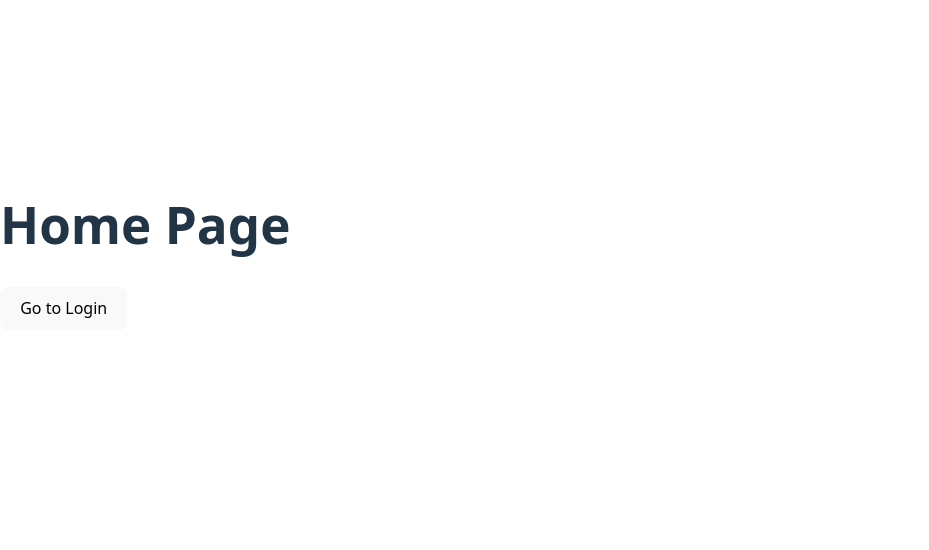
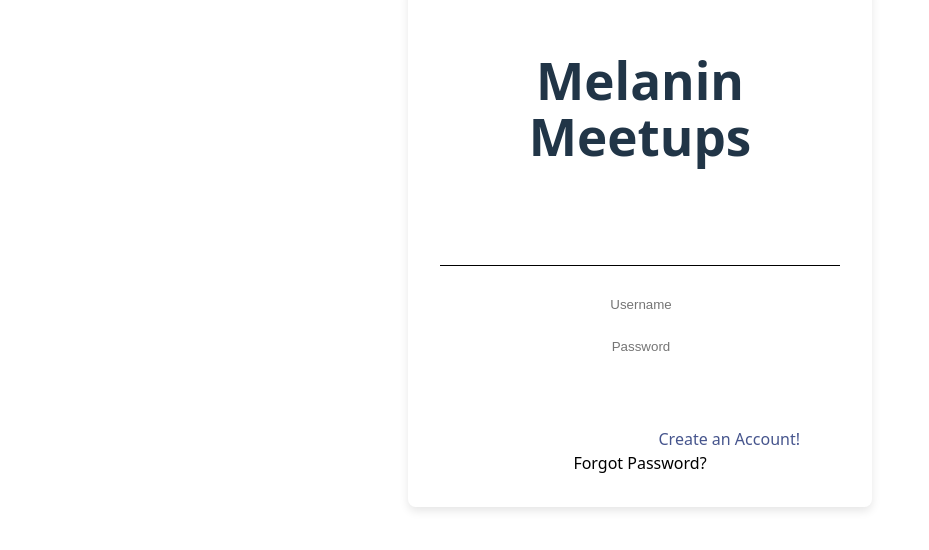
Before and after one commit to aparmahajan/MMU-Frontend, a React (Vite) app: page /login in a window 1280 px wide. Shown: the part 154-704 px from the top of the page, without its empty margins (0-929 px from the left). Built offline with nearby package versions, Linux system fonts and the light colour scheme.

Commit message:
Login Page
created login page that links to signup page. temporarily the forgot password leads to sign up as well

```diff
--- a/src/App.jsx
+++ b/src/App.jsx
@@ -2,16 +2,21 @@ import { useState } from "react";
 import Home from "./pages/Home";
 import About from "./pages/About";
 import Login from "./pages/Login";
-
+import Signup from "./pages/Signup";
+import {BrowserRouter, Routes, Route} from 'react-router-dom';
 function App() {
   const [currentPage, setCurrentPage] = useState("home");
 
   return (
-    <div>
-      {currentPage === "home" && <Home onNavigate={setCurrentPage} />}
-      {currentPage === "about" && <About onNavigate={setCurrentPage} />}
-      {currentPage === "login" && <Login onNavigate={setCurrentPage} />}
-    </div>
+    <BrowserRouter>
+      <Routes>
+        {/* special protected route (protected when logged in) */}
+        <Route path='/' element={<Home/>}></Route>
+        <Route path='/about' element={<About />}></Route>
+        <Route path='/login' element={<Login />}></Route>
+        <Route path='/signup' element={<Signup />}></Route>
+      </Routes>
+    </BrowserRouter>
   );
 }
 
--- a/src/pages/Home.jsx
+++ b/src/pages/Home.jsx
@@ -1,8 +1,14 @@
-function Home({ onNavigate }) {
+import { useNavigate } from "react-router-dom";
+
+function Home(){
+
+  const navigate = useNavigate();
+
+
   return (
     <div>
       <h1>Home Page</h1>
-      <button onClick={() => onNavigate("login")}>Go to Login</button>
+      <button onClick={() => navigate("/login")}>Go to Login</button>
     </div>
   );
 }
--- a/src/pages/Login.jsx
+++ b/src/pages/Login.jsx
@@ -1,10 +1,62 @@
-function Login({ onNavigate }) {
+import { useNavigate } from "react-router-dom";
+import { Link } from "react-router-dom";
+import '../styles/Login.css';
+
+function Login(){
+    const navigate = useNavigate();
     return (
-      <div>
-        <h1>Login Page</h1>
-        <button onClick={() => onNavigate("about")}>Go to About</button>
+      <div className="login-container">
+        <div className="login-box">
+            <h1>Melanin Meetups</h1>
+            <button onClick={() => navigate("/about")}>Go to About</button>
+            <LoginForm/>
+        </div>
       </div>
     );
 }
 
   export default Login;
+
+
+const LoginForm = () => {
+    return (
+        <div className="form-container">
+            <div>
+
+            <div style={{
+                height: "1px", /* Thin bar */
+                backgroundColor: "#000000",
+                margin: "20px auto" /* Centers the bar */
+                }}>
+            </div>
+
+
+                <div>
+                    <input type="text" placeholder="Username" className="input-field" />
+
+
+                </div>
+                <div>
+                    <input type="password" placeholder="Password" className="input-field"/>
+                </div>
+                <div>
+                    <p>
+
+                    </p>
+                </div>
+                <div>
+                    <button type="submit">Login</button>
+                </div>
+                <div>
+                    <span style={{ color: "#FFFFFF" }}>
+                        Don't have an account? <Link to="/signup" > Create an Account! </Link>
+                    </span>
+                </div>
+
+                <div>
+                    <Link to="/signup" style={{ color: "#000000" }}> Forgot Password? </Link>
+                </div>
+            </div>
+        </div>
+    );
+}
--- /dev/null
+++ b/src/pages/Signup.jsx
@@ -0,0 +1,13 @@
+import { useNavigate } from "react-router-dom";
+function Signup(){
+  const navigate = useNavigate();
+
+  return (
+    <div>
+      <h1>Sign Up Page</h1>
+      <button onClick={() => navigate("/login")}>Go to Log In</button>
+    </div>
+  );
+}
+
+export default Signup;
--- a/src/pages/about.jsx
+++ b/src/pages/about.jsx
@@ -1,8 +1,11 @@
-function About({ onNavigate }) {
+import { useNavigate } from "react-router-dom";
+function About(){
+  const navigate = useNavigate();
+
   return (
     <div>
       <h1>About Page</h1>
-      <button onClick={() => onNavigate("home")}>Go to Home</button>
+      <button onClick={() => navigate("/")}>Go to Home</button>
     </div>
   );
 }
--- /dev/null
+++ b/src/styles/Login.css
@@ -0,0 +1,72 @@
+
+.login-container {
+    display: flex;
+    justify-content: center;
+    align-items: center;
+    height: 100vh; /* Full viewport height */
+    width: 100vw;  /* Full viewport width */
+
+}
+
+/* Style the login box */
+.login-box {
+    background: rgba(255, 255, 255, 0.313);
+    padding: 2rem;
+    border-radius: 8px;
+    box-shadow: 0 4px 10px rgba(0, 0, 0, 0.1);
+    text-align: center;
+    width: 100%;
+    max-width: 400px; /* Limits the width on large screens */
+}
+
+/* Center input fields properly */
+.form-container {
+    display: flex;
+    flex-direction: column;
+    gap: 15px;
+    width: 100%;
+}
+
+input {
+    width: 100%;
+    padding: 12px;
+    margin: 5px 0;
+    border: 1px solid #ccc;
+    border-radius: 5px;
+}
+
+/* Style buttons */
+button {
+    width: 100%;
+    padding: 12px;
+    background-color: #ffffff1e;
+    color: white;
+    border: none;
+    border-radius: 5px;
+    cursor: pointer;
+    font-size: 16px;
+}
+
+button:hover {
+    background-color: #4c330e;
+}
+
+/* Link styling */
+a {
+    text-decoration: none;
+    color: #46558d;
+}
+
+a:hover {
+    text-decoration: underline;
+}
+
+.input-field {
+    display: block; /* Ensures input fields are on separate lines */
+    width: 95%; /* Adjust width */
+    padding: 10px;
+    margin: 5px auto; /* Centers the input fields horizontally */
+    border: 1px solid #ffffff; /* White border */
+
+    text-align: center; /* Centers text inside the input */
+}
```
